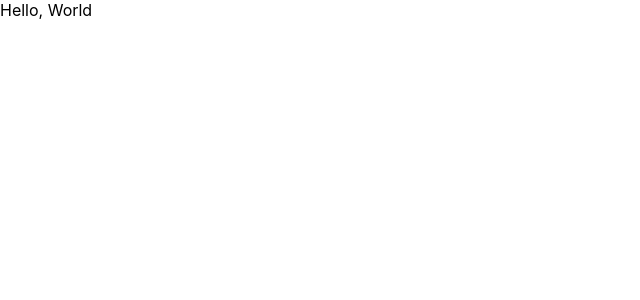
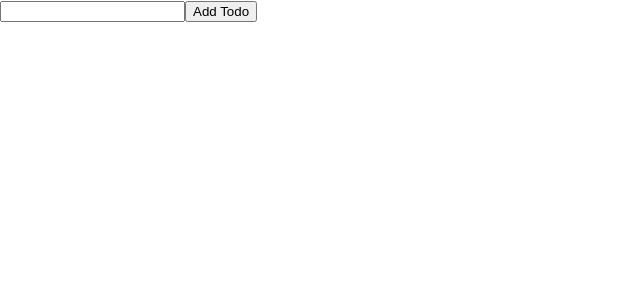
Before and after one commit to git-nori/_tr_redux-toolkit_typescript, a React (Create React App) app: page / in a window 1280 px wide. Shown: the top 300 px of the page, without its empty margins (0-640 px from the left). Built offline with nearby package versions, Linux system fonts and the light colour scheme.

Commit message:
[add]AddTodo componentを実装

```diff
--- a/src/app/App.tsx
+++ b/src/app/App.tsx
@@ -1,9 +1,13 @@
 import React from 'react';
+
+import AddTodo from 'features/todoList/AddTodo'
 import './App.css'
 
 function App() {
   return (
-    <div>Hello, World</div>
+    <div>
+      <AddTodo />
+    </div>
   );
 }
 
--- /dev/null
+++ b/src/features/todoList/AddTodo.tsx
@@ -0,0 +1,31 @@
+import React, { useState } from "react";
+import { useDispatch } from "react-redux";
+import { addTodo } from "./todoSlice";
+
+const AddTodo = (): JSX.Element => {
+  const dispatch = useDispatch();
+  const [text, setText] = useState("");
+
+  const handleChange = (e: { target: HTMLInputElement }) => {
+    setText(e.target.value);
+  };
+
+  const handleSubmit = (e: any) => {
+    e.preventDefault();
+
+    if (!text.trim()) {
+      return;
+    }
+    dispatch(addTodo(text));
+    setText("");
+  };
+
+  return (
+    <form onSubmit={handleSubmit}>
+      <input value={text} onChange={handleChange} />
+      <button type="submit">Add Todo</button>
+    </form>
+  );
+};
+
+export default AddTodo;
```
